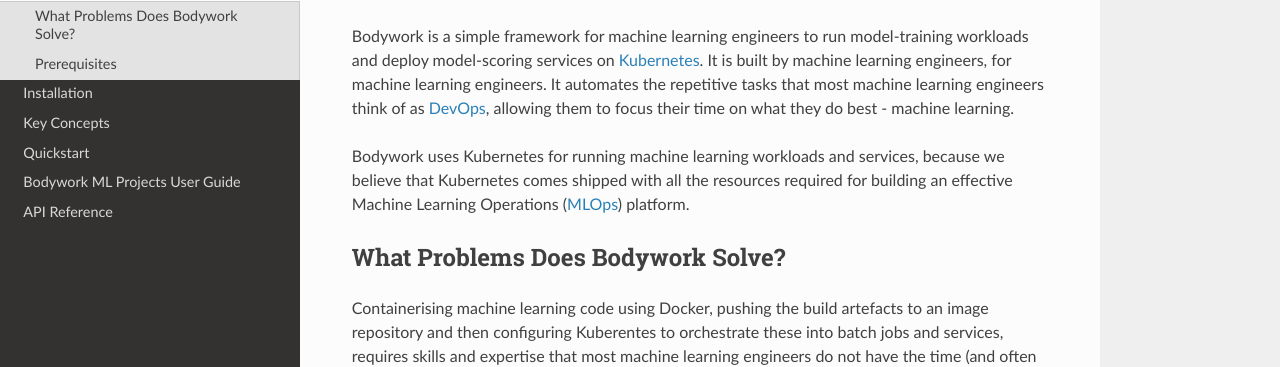
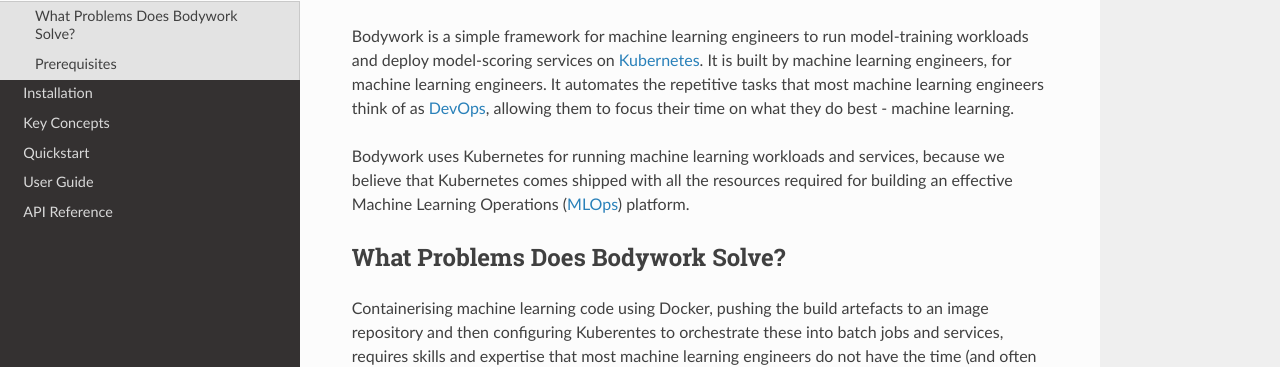
Before and after one commit to bodywork-ml/bodywork-core, an MkDocs documentation site: the page built from docs/index.md, in a window 1280 px wide. Shown: the part 135-502 px from the top of the page. Built offline with MkDocs 1.6.1, drawn with Linux system fonts in a browser that asks for light colours; nearby versions of some CDN libraries.

Commit message:
Minor update to doc structure

```diff
--- a/mkdocs.yml
+++ b/mkdocs.yml
@@ -6,8 +6,11 @@
   - Installation: installation.md
   - Key Concepts: key_concepts.md
   - Quickstart: quickstart.md
-  - Bodywork ML Projects User Guide: user_guide.md
+  - User Guide: user_guide.md
   - API Reference: api_reference.md
 theme:
   name: readthedocs
   titles_only: false
+markdown_extensions:
+    - toc:
+        permalink: true
```
